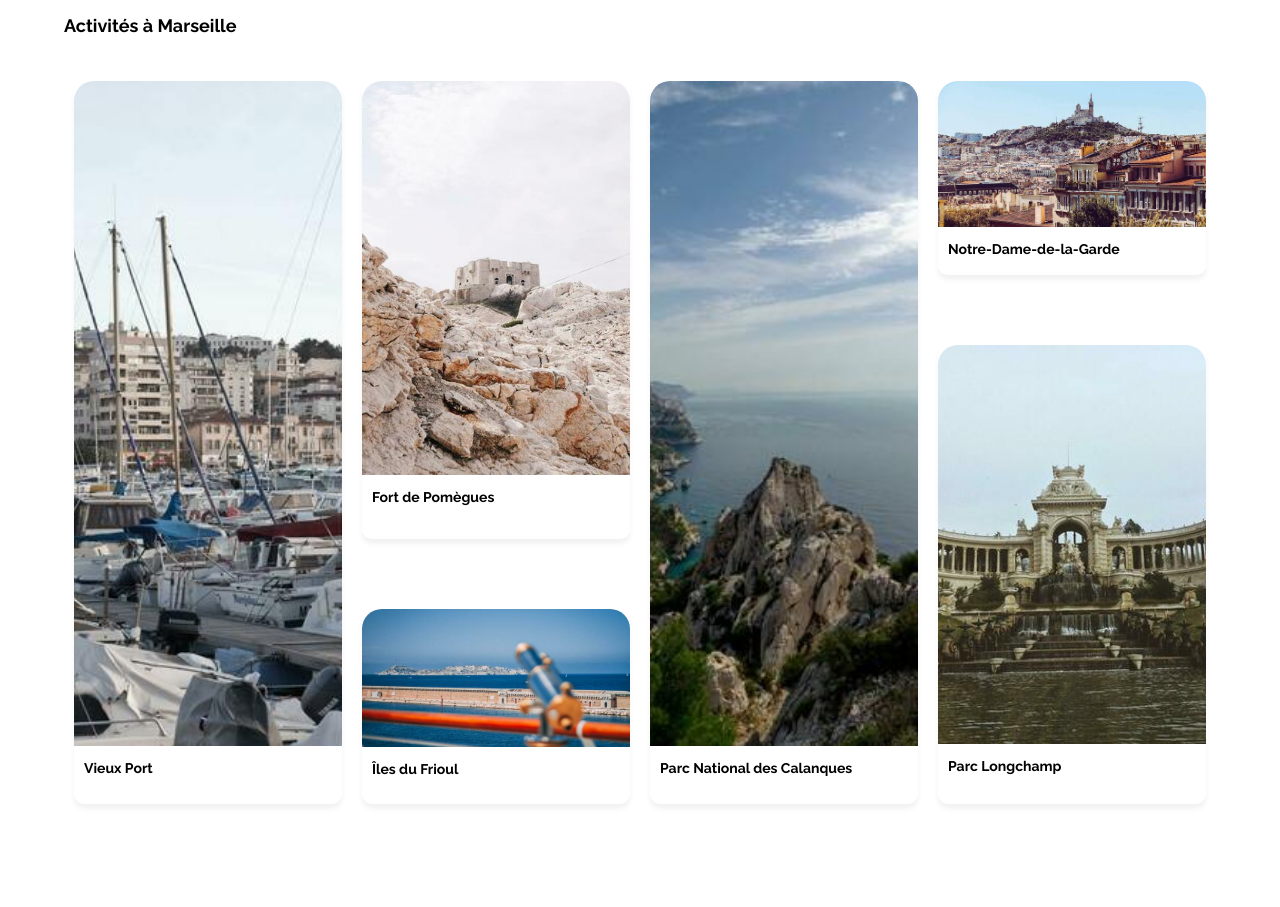
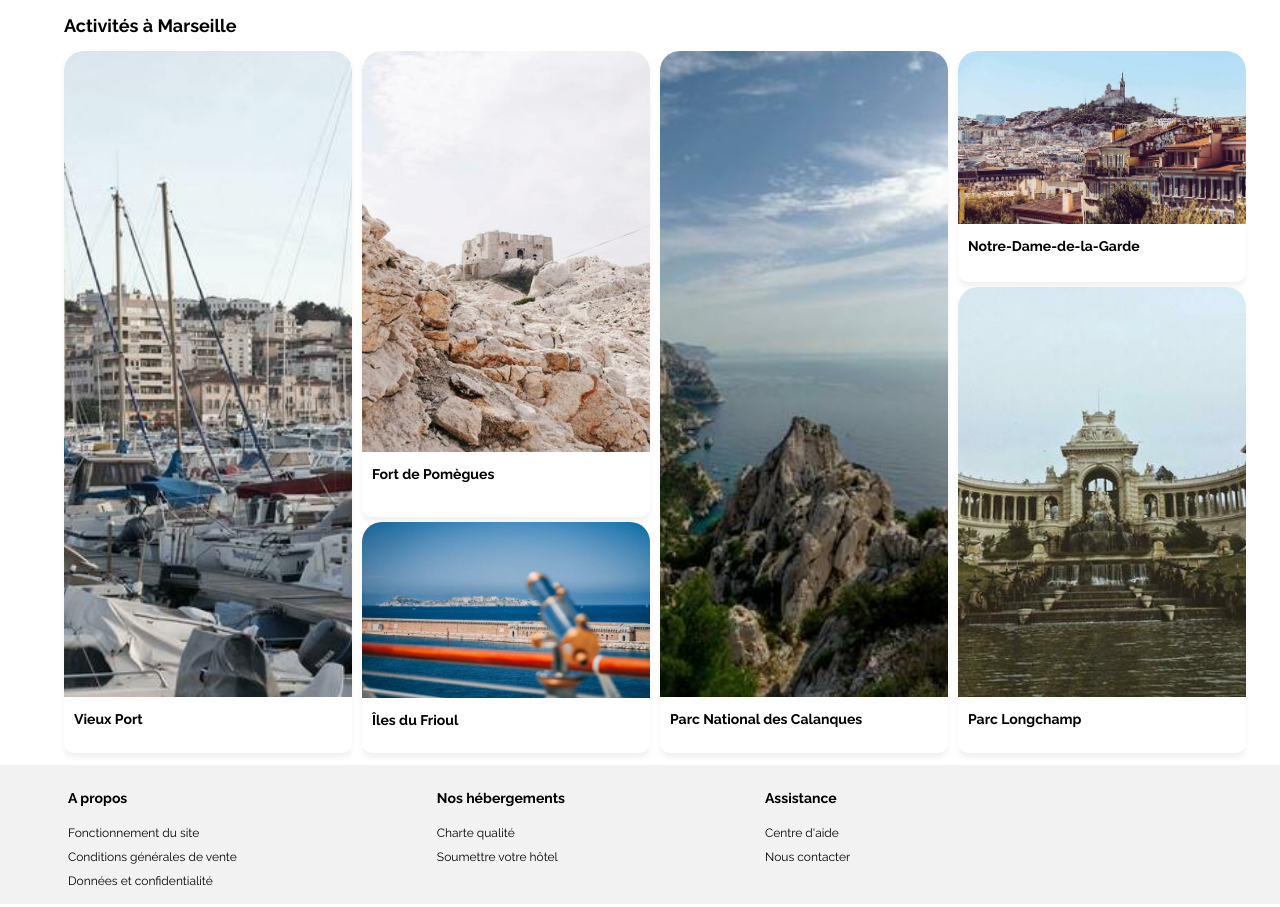
Before and after one commit to thibaud75/ThibaudDelvert_2_26032021, a plain HTML site: page index.html in a window 1280 px wide. Shown: the part 929-1836 px from the top of the page. Drawn offline with Linux system fonts and the light colour scheme.

Commit message:
fin style.css

```diff
--- a/style.css
+++ b/style.css
@@ -312,10 +312,6 @@ main p {
   margin-top: 0;
   margin-bottom: 35px;
 }
-/* .activite
-{
-    display: grid;
-} */
 
 .pop-picture {
   object-fit: cover;
@@ -530,7 +526,7 @@ main p {
     height: 86%;
   }
   .activite-grid div:nth-child(3) img {
-    height: 77%;
+    height: 80%;
   }
   .activite-grid div:nth-child(4) img {
     height: 92%;
@@ -543,6 +539,22 @@ main p {
   }
   .activite-grid div {
     margin: 10px 10px 40px 10px;
+  }
+  .activite-grid {
+    column-count: 2;
+    column-width: 200px;
+    column-gap: 10px;
+    width: 100%;
+    /*   Remove max-width for full-screen grid */
+    max-width: 1600px;
+    margin: auto;
+  }
+  .activite-grid div {
+    margin: 0 auto 5px;
+    width: 100%;
+  }
+  .activite .container div div{
+    margin-top: 0;
   }
   footer {
     display: flex;
@@ -671,10 +683,10 @@ main p {
     grid-row-end: span 2;
   }
   .activite-grid div:nth-child(3) img {
-    height: 71%;
+    height: 76%;
   }
   .activite-grid div:nth-child(6) img {
-    height: 87%;
+    height: 88%;
   }
   footer {
     justify-content: unset;
```
